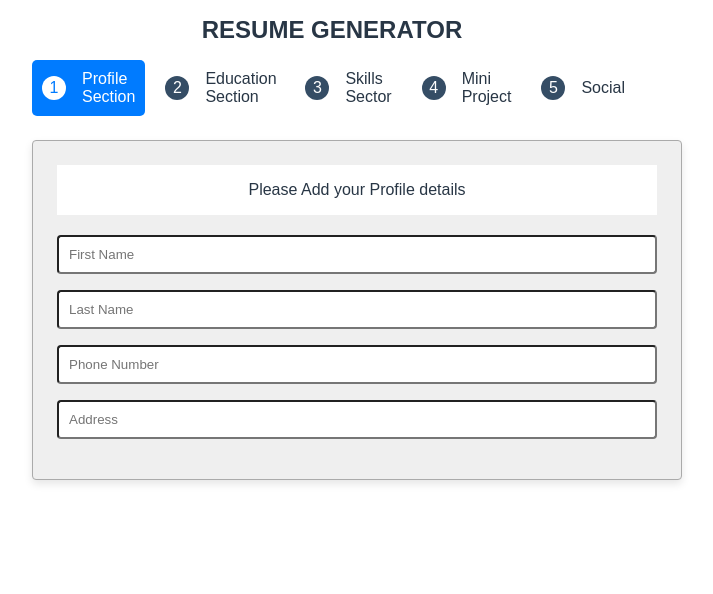
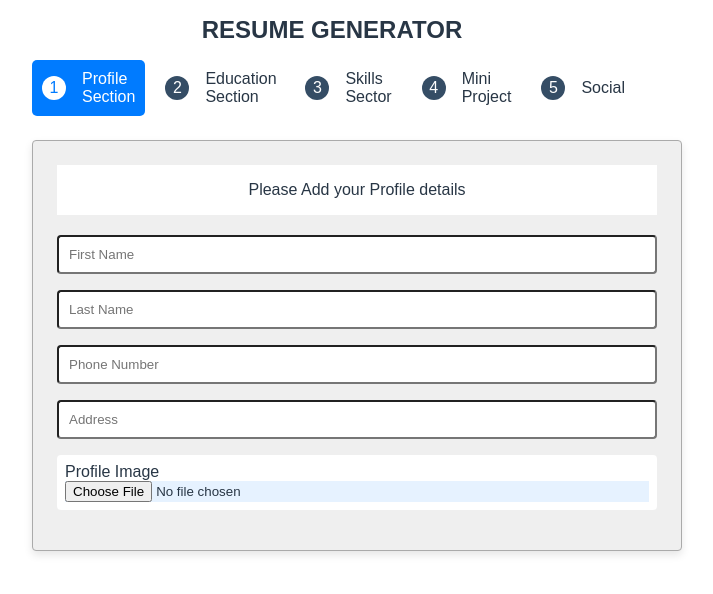
Before and after one commit to ryoma-creator/weather-app-react, a React (Create React App) app in the folder cv-app/: page / in a window 1280 px wide. Shown: the top 594 px of the page, without its empty margins (308-1021 px from the left). Built offline with nearby package versions, Linux system fonts and the light colour scheme; the HTML template or start-up script is replaced by a standard one.

Commit message:
update ProfileForm.js adding conditional rendering && for attaching file in profile

```diff
--- a/cv-app/src/components/01_ProfileForm.js
+++ b/cv-app/src/components/01_ProfileForm.js
@@ -19,11 +19,12 @@ function ProfileForm({ sectionDataKey }) {
 
                 <InputField keyFields={sectionDataKey.fields}/>
 
-                {/* <div className="label-container">
+                {sectionDataKey.title.toLowerCase().includes('profile') && (
+                <div className="label-container">
                     <label htmlFor="profile-image" className="label-text">Profile Image</label>
                     <input id="profile-image" type="file"　className="profile-input"/>
-                </div> */}
-
+                </div>
+                )}
 
             </form>
         </>
--- a/cv-app/src/components/InputFields.js
+++ b/cv-app/src/components/InputFields.js
@@ -1,10 +1,14 @@
 import React from "react";
+
+
 
 export function InputField({ keyFields }) {
     return keyFields.map((item) => (
      <input
         className='input'
         key={item.id}
-        placeholder={item.placeholder}/>
+        placeholder={item.placeholder}
+        type={item.type}
+        />
     ));
 }
--- a/cv-app/src/styles/01_ProfileForm.css
+++ b/cv-app/src/styles/01_ProfileForm.css
@@ -57,10 +57,13 @@ input[type="file"] {
 
   }
 
+
 @media (max-width: 600px) {
     .form{
         width: 90%;
     }
 }
 
+
+
 /* Undergoing, need to fix Profile Image position from inside input file to outside */
```
